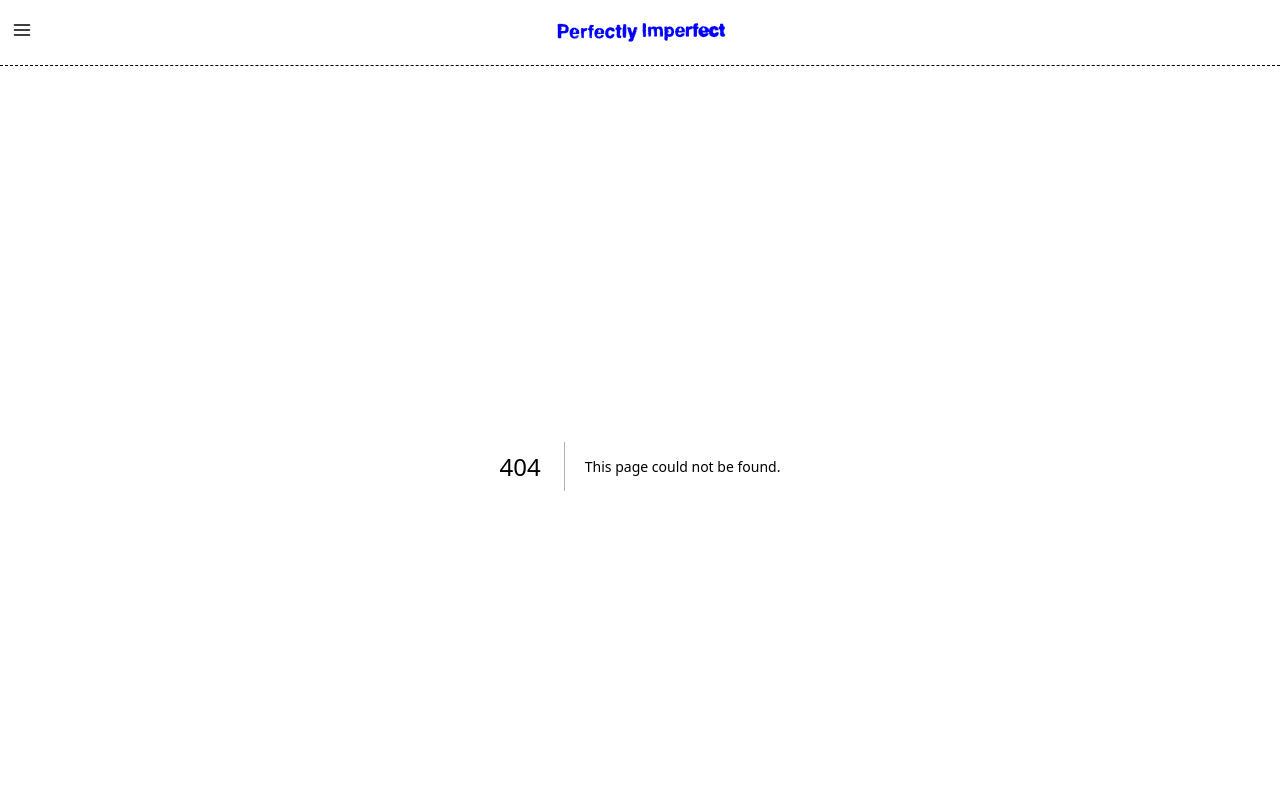
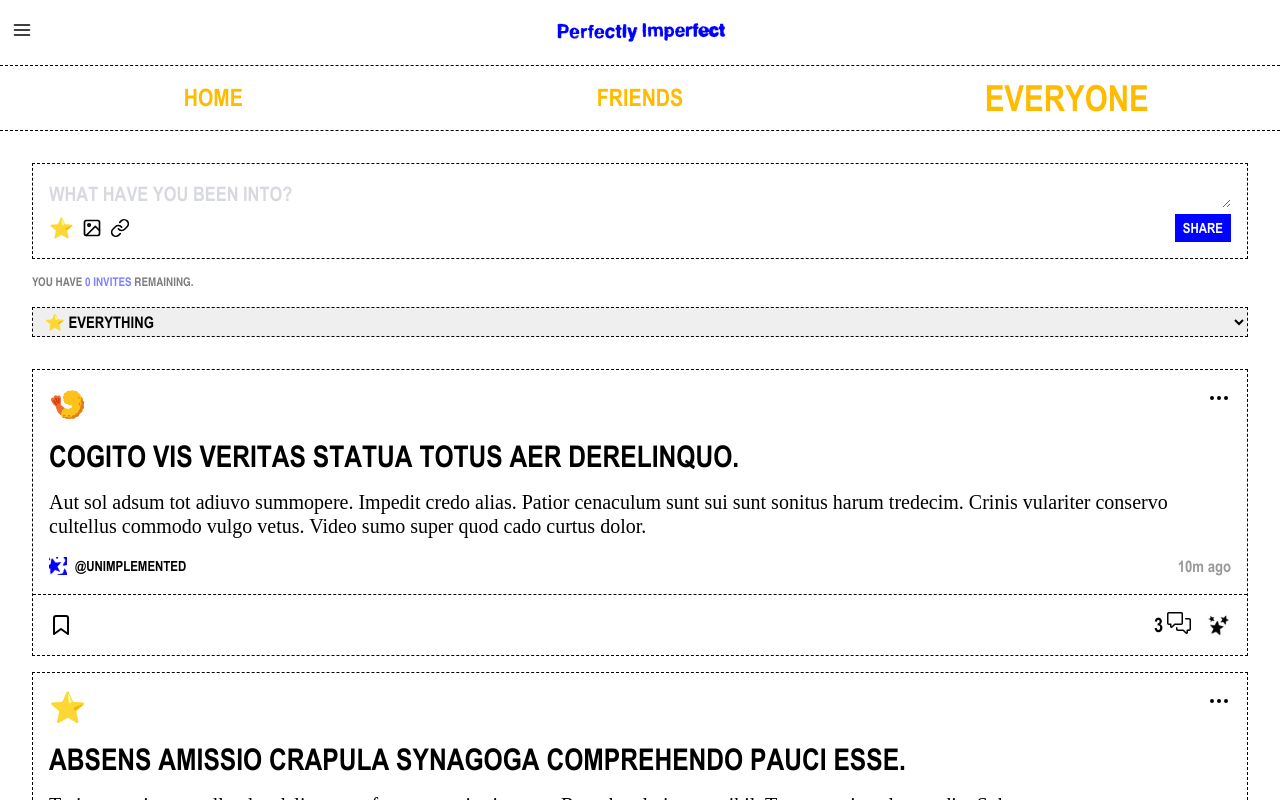
Before and after one commit to alligatorjazz/imperfectly-perfect, a Next.js app: page /home/everyone in a window 1280 px wide. Before the commit this address had no page. Shown: the top 800 px of the page. Built offline with nearby package versions, Linux system fonts and the light colour scheme; what @designbycode/tailwindcss-text-stroke would draw is missing.

Commit message:
basic home pages (home, friends, everyone) mockup finished

```diff
--- /dev/null
+++ b/app/home/everyone/page.tsx
@@ -0,0 +1,15 @@
+import { Metadata } from "next";
+import { PostInput } from "../../../components/PostInput";
+import { Invites } from "../../../components/Invites";
+import { WhatsHot } from "../../../components/WhatsHot";
+import { SortableFeed } from "../../../components/SortableFeed";
+export const metadata: Metadata = {
+	title: 'PI.FYI | Everyone',
+	description: "A Taste of YOUR Taste"
+};
+
+export default function Everyone() {
+	return (
+		<SortableFeed />
+	);
+}
--- /dev/null
+++ b/app/home/following/page.tsx
@@ -0,0 +1,15 @@
+import { Metadata } from "next";
+import { PostInput } from "../../../components/PostInput";
+import { Invites } from "../../../components/Invites";
+import { WhatsHot } from "../../../components/WhatsHot";
+import { SortableFeed } from "../../../components/SortableFeed";
+export const metadata: Metadata = {
+	title: 'PI.FYI | Friends',
+	description: "A Taste of YOUR Taste"
+};
+
+export default function Following() {
+	return (
+		<SortableFeed />
+	);
+}
--- a/app/home/layout.tsx
+++ b/app/home/layout.tsx
@@ -1,4 +1,6 @@
+import { Invites } from "../../components/Invites";
 import { LocalNav } from "../../components/LocalNav";
+import { PostInput } from "../../components/PostInput";
 import { NavLinks } from "../../types";
 import RootLayout from "../layout";
 
@@ -16,7 +18,11 @@ export default function HomeLayout({ children, }: {
 			<div className="border-b border-dashed border-textColor">
 				<LocalNav links={localLinks} />
 			</div>
-			{children}
+			<div className="flex flex-col p-8">
+				<PostInput />
+				<Invites />
+				{children}
+			</div>
 		</div>
 	);
 }
--- a/app/home/page.tsx
+++ b/app/home/page.tsx
@@ -9,10 +9,6 @@ export const metadata: Metadata = {
 
 export default function Index() {
 	return (
-		<div className="flex flex-col p-8">
-			<PostInput />
-			<Invites />
-			<WhatsHot />
-		</div>
+		<WhatsHot />
 	);
 }
--- a/app/page.tsx
+++ b/app/page.tsx
@@ -4,8 +4,8 @@ import Link from "next/link";
 import { Button } from "../components/Button";
 
 export const metadata: Metadata = {
-	title: 'Index',
-	description: 'Welcome to Perfectly Imperfect.',
+	title: 'PI.FYI | Home',
+	description: "A Taste of YOUR Taste"
 };
 
 export default function Index() {
--- /dev/null
+++ b/components/SortableFeed.tsx
@@ -0,0 +1,16 @@
+import { dummyPosts } from "../dummy";
+import { SortCategories } from "../types";
+import { PostList } from "./PostList";
+
+export function SortableFeed() {
+	return (
+		<div>
+			<select className="border border-dashed border-textColor px-2 py-1 rounded-none focus:border-primary focus:border-solid outline-none uppercase font-bold mb-8 w-full">
+				{SortCategories.map(({ emoji, title }) => (
+					<option key={emoji + title}>{[emoji, title].join(" ")}</option>
+				))}
+			</select>
+			<PostList posts={dummyPosts}/>
+		</div>
+	);
+}
--- a/components/WhatsHot.tsx
+++ b/components/WhatsHot.tsx
@@ -4,24 +4,13 @@ import { Header } from "./Header";
 import { faker } from '@faker-js/faker';
 import { PostList } from "./PostList";
 import { join } from "path";
+import { dummyPosts } from "../dummy";
 
-const dummyPosts: UserPost[] = [];
-for (let i = 0; i < 50; i++) {
-	dummyPosts.push({
-		headline: faker.lorem.sentence(),
-		body: Math.random() > 0.5 ? [faker.lorem.paragraph({ min: 1, max: 3 }), faker.lorem.paragraph({ min: 1, max: 3 })].join("\n") : undefined,
-		image: Math.random() > 0.8 ? faker.image.urlLoremFlickr() : undefined,
-		link: Math.random() > 0.8 ? faker.internet.url() : undefined,
-		emoji: Math.random() > 0.6 ? faker.internet.emoji() as Emoji : undefined,
-		timestamp: faker.date.past({ years: 1 }).toISOString(),
-		authorId: crypto.randomUUID()
-	})
 
-}
 export function WhatsHot() {
 	return (
 		<div>
-			<Header level={1} className="text-5xl w-full text-center py-8">What's Hot!</Header>
+			<Header level={1} className="text-5xl w-full text-center py-8">{"What's hot?"}</Header>
 			<PostList posts={dummyPosts} />
 		</div>
 	);
--- /dev/null
+++ b/dummy.ts
@@ -0,0 +1,17 @@
+import { faker } from "@faker-js/faker";
+import { Emoji } from "emoji-type";
+import { UserPost } from "./types";
+
+export const dummyPosts: UserPost[] = [];
+for (let i = 0; i < 50; i++) {
+	dummyPosts.push({
+		headline: faker.lorem.sentence(),
+		body: Math.random() > 0.5 ? [faker.lorem.paragraph({ min: 1, max: 3 }), faker.lorem.paragraph({ min: 1, max: 3 })].join("\n") : undefined,
+		image: Math.random() > 0.8 ? faker.image.urlLoremFlickr() : undefined,
+		link: Math.random() > 0.8 ? faker.internet.url() : undefined,
+		emoji: Math.random() > 0.6 ? faker.internet.emoji() as Emoji : undefined,
+		timestamp: faker.date.past({ years: 1 }).toISOString(),
+		authorId: crypto.randomUUID()
+	});
+
+}
--- a/package.json
+++ b/package.json
@@ -28,6 +28,7 @@
     "eslint": "^8",
     "eslint-config-next": "14.2.5",
     "eslint-config-prettier": "^9.1.0",
+    "eslint-plugin-react": "^7.35.0",
     "postcss": "^8",
     "prettier": "3.3.3",
     "tailwindcss": "^3.4.1",
--- a/types.ts
+++ b/types.ts
@@ -1,4 +1,4 @@
-import { Emoji } from "emoji-type"
+import { Emoji } from "emoji-type";
 
 export type NavLinks = { href: string, title: string }[]
 export type UserPost = {
@@ -10,3 +10,16 @@ export type UserPost = {
 	timestamp: string,
 	authorId: string
 }
+
+export const SortCategories = [
+	{ emoji: "⭐", title: "Everything" },
+	{ emoji: "🎵", title: "Music" },
+	{ emoji: "📽️", title: "Movies" },
+	{ emoji: "📚", title: "Books" },
+	{ emoji: "👕", title: "Clothes" },
+	{ emoji: "🍔", title: "Food & Drink" },
+	{ emoji: "📺", title: "Tv" },
+	{ emoji: "📹", title: "Videos" },
+	{ emoji: "🏛️", title: "Places" },
+	{ emoji: "🧠", title: "Random" }
+];
```
Also changed, not shown: .eslintrc.json, 1 other file (tests, documents, lock files or other folders).
